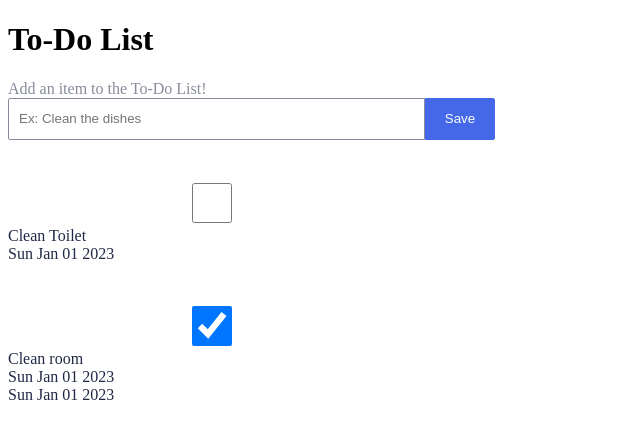
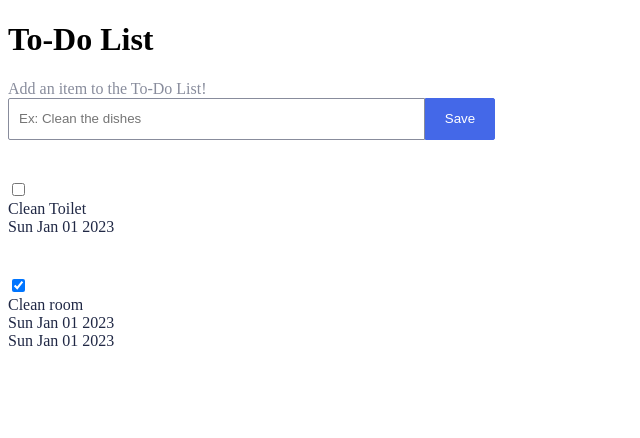
Before and after one commit to mkinz006/todo-list, an Angular app: page / in a window 1280 px wide. Shown: the top 438 px of the page, without its empty margins (0-640 px from the left). Built offline with nearby package versions, Linux system fonts and the light colour scheme.

Commit message:
Shifted Item display to own component

```diff
--- a/src/app/item-list/item-list.component.html
+++ b/src/app/item-list/item-list.component.html
@@ -2,10 +2,5 @@
 <input id="item-adder" #adder placeholder="Ex: Clean the dishes"/>
 <button id="save-button" (click)="saveItem(adder.value)">Save</button>
 <article *ngFor="let item of itemList">
-    <div>
-        <div><input type="checkbox" [checked]= "item.isCompleted"/></div>
-        <div>{{item.itemDescription}}</div>
-        <div>{{item.dateCreated.toDateString()}}</div>
-        <div>{{item.isCompleted ? item.dateCreated.toDateString() : ""}}</div>
-    </div>
+    <app-item [todoItem]="item"></app-item>
 </article>
--- a/src/app/item/item.component.html
+++ b/src/app/item/item.component.html
@@ -1 +1,6 @@
-<p>item works!</p>
+<div>
+    <div><input type="checkbox" [checked]= "todoItem.isCompleted"/></div>
+    <div>{{todoItem.itemDescription}}</div>
+    <div>{{todoItem.dateCreated.toDateString()}}</div>
+    <div>{{todoItem.isCompleted ? todoItem.dateCreated.toDateString() : ""}}</div>
+</div>
--- a/src/app/item/item.component.ts
+++ b/src/app/item/item.component.ts
@@ -1,10 +1,13 @@
-import { Component } from '@angular/core';
+import { Component, Input } from '@angular/core';
+import { TodoItem } from '../todo-item';
 
 @Component({
   selector: 'app-item',
   templateUrl: './item.component.html',
   styleUrls: ['./item.component.scss']
 })
+
 export class ItemComponent {
+  @Input() todoItem: TodoItem = {dateCreated : new Date(),isCompleted:false,itemDescription:''}
 
 }
```
